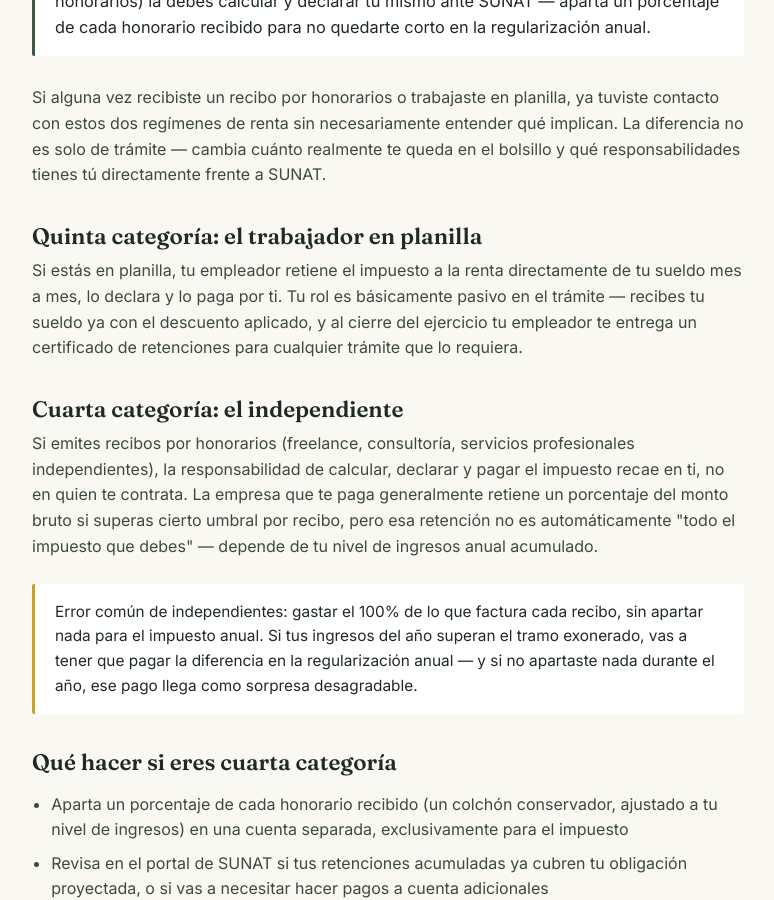
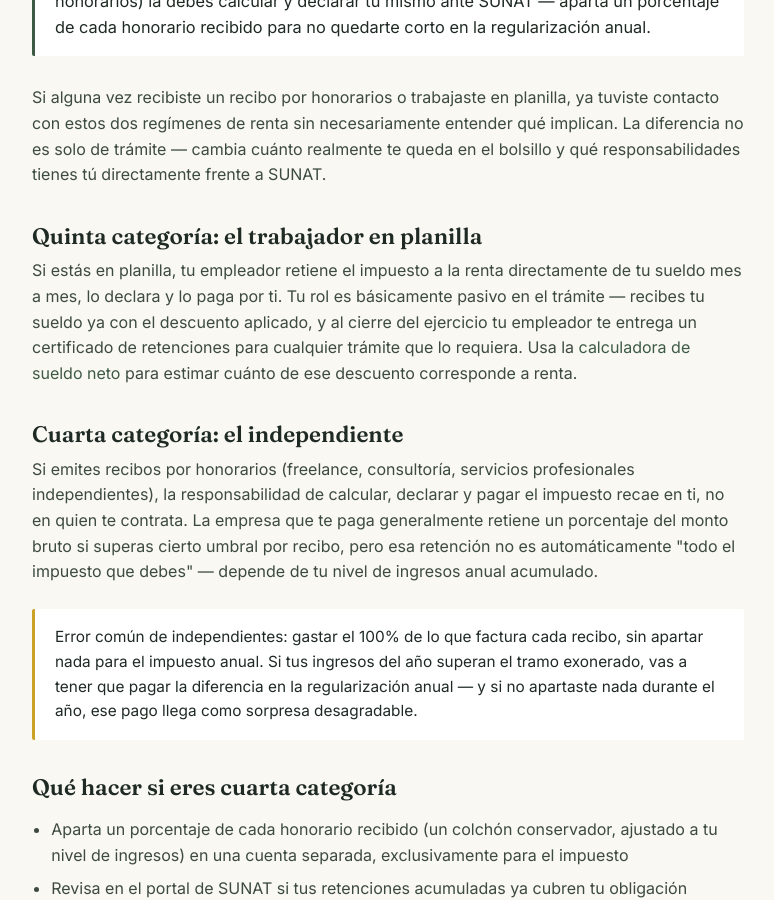
Before and after one commit to cguillenh22/modoahorro, a Jekyll site: the page built from _articulos/renta-cuarta-quinta-categoria.html, in a window 1280 px wide and 900 px high, scrolled down 438 px. Shown: the whole window, without its empty margins (252-1026 px from the left). Built offline with Jekyll 4.4.1, drawn with Linux system fonts in a browser that asks for light colours.

Commit message:
Update renta-cuarta-quinta-categoria.html

```diff
--- a/_articulos/renta-cuarta-quinta-categoria.html
+++ b/_articulos/renta-cuarta-quinta-categoria.html
@@ -9,7 +9,7 @@ read_time: 8
     <p>Si alguna vez recibiste un recibo por honorarios o trabajaste en planilla, ya tuviste contacto con estos dos regímenes de renta sin necesariamente entender qué implican. La diferencia no es solo de trámite — cambia cuánto realmente te queda en el bolsillo y qué responsabilidades tienes tú directamente frente a SUNAT.</p>
 
     <h2>Quinta categoría: el trabajador en planilla</h2>
-    <p>Si estás en planilla, tu empleador retiene el impuesto a la renta directamente de tu sueldo mes a mes, lo declara y lo paga por ti. Tu rol es básicamente pasivo en el trámite — recibes tu sueldo ya con el descuento aplicado, y al cierre del ejercicio tu empleador te entrega un certificado de retenciones para cualquier trámite que lo requiera.</p>
+    <p>Si estás en planilla, tu empleador retiene el impuesto a la renta directamente de tu sueldo mes a mes, lo declara y lo paga por ti. Tu rol es básicamente pasivo en el trámite — recibes tu sueldo ya con el descuento aplicado, y al cierre del ejercicio tu empleador te entrega un certificado de retenciones para cualquier trámite que lo requiera. Usa la <a href="../articulos/calculadora-sueldo-neto-peru.html">calculadora de sueldo neto</a> para estimar cuánto de ese descuento corresponde a renta.</p>
 
     <h2>Cuarta categoría: el independiente</h2>
     <p>Si emites recibos por honorarios (freelance, consultoría, servicios profesionales independientes), la responsabilidad de calcular, declarar y pagar el impuesto recae en ti, no en quien te contrata. La empresa que te paga generalmente retiene un porcentaje del monto bruto si superas cierto umbral por recibo, pero esa retención no es automáticamente "todo el impuesto que debes" — depende de tu nivel de ingresos anual acumulado.</p>
```
